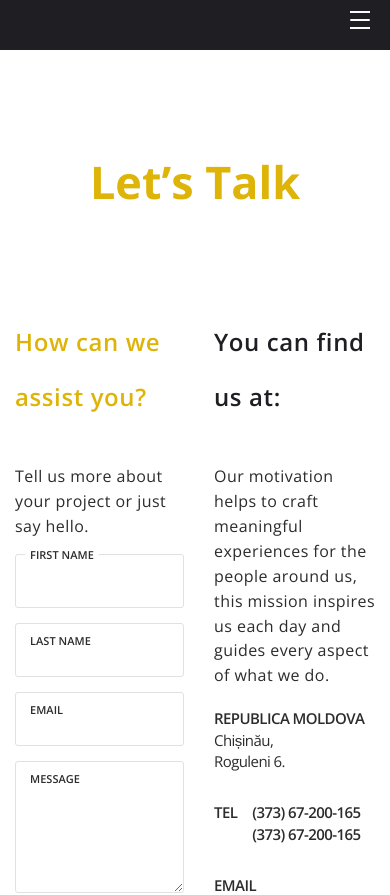
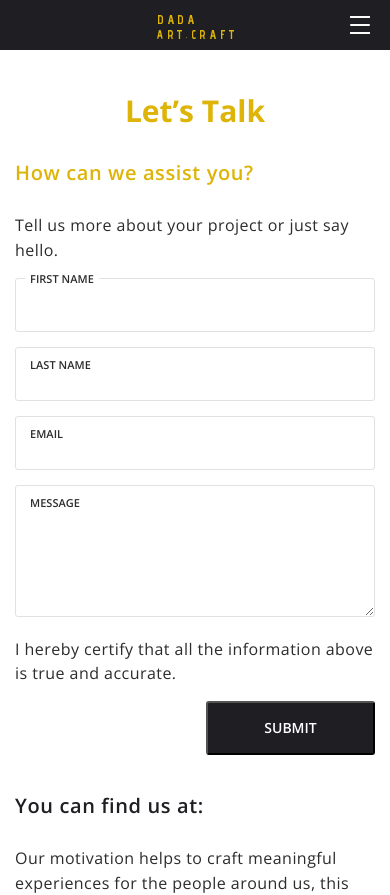
Before and after one commit to Lyyov/dada.artcraft, a React (Create React App) app: page /contacts in a window 390 px wide. Shown: the top 895 px of the page. Built offline with nearby package versions, Linux system fonts and the light colour scheme.

Commit message:
contact and brief page for mobile

```diff
--- a/src/components/pages/About/about.scss
+++ b/src/components/pages/About/about.scss
@@ -1,5 +1,3 @@
-@import "../../../style/variables.scss";
-
 .about {
   background-color: $black_bcg;
   padding: 40px 0;
@@ -33,7 +31,6 @@
   }
 
   .borders {
-
     &-top,
     &-bottom {
       height: 6px;
@@ -43,4 +40,17 @@
       width: 6px;
     }
   }
+
+  @include respond_to(sm) {
+    padding: 30px 15px;
+    &__title {
+      margin-bottom: 15px;
+      margin-top: 30px;
+    }
+    &__text {
+      padding: 0 15px;
+      padding-bottom: 30px;
+      width: 100%;
+    }
+  }
 }
--- a/src/components/pages/Contacts/Brief.js
+++ b/src/components/pages/Contacts/Brief.js
@@ -66,7 +66,7 @@ const Brief = () => {
     <div className="brief" id="brief">
       <div className="container">
         <div className="brief__content">
-          <form onSubmit={handleSubmit} className="brief__form">
+          <form className="brief__form">
             <input type="hidden" name="form-name" value="brief" />
             <h3 className="brief__title title">Brief</h3>
             <p className="brief__text">
@@ -209,71 +209,16 @@ const Brief = () => {
             </p>
 
             <div className="col-md-5">
-              <input type="submit" value="Submit" />
+              <div className="text-center">
+                <span className="brief__button button" onClick={handleSubmit}>
+                  <span>Submit</span>
+                </span>
+              </div>
             </div>
             <div className="col-sm-12">
               {formStatus && handleFormStatus(formStatus)}
             </div>
           </form>
-
-          {/* <div className="text-center">
-            <Link to="/brief" className="contact__button button">
-              <span>Send</span>
-              <span className="button__icon">
-                <svg
-                  width="8px"
-                  height="13px"
-                  viewBox="0 0 8 13"
-                  version="1.1"
-                  xmlns="http://www.w3.org/2000/svg"
-                >
-                  <title>Path</title>
-                  <g
-                    id="Services"
-                    stroke="none"
-                    strokeWidth="1"
-                    fill="none"
-                    fillRule="evenodd"
-                  >
-                    <g
-                      id="Desktop-HD"
-                      transform="translate(-759.000000, -2190.000000)"
-                    >
-                      <g
-                        id="HOW-IT-WORKS"
-                        transform="translate(60.000000, 1797.000000)"
-                      >
-                        <g
-                          id="buton"
-                          transform="translate(528.000000, 363.000000)"
-                        >
-                          <text
-                            id="Apply"
-                            font-family="OpenSans-SemiBold, Open Sans"
-                            fontSize="21"
-                            font-weight="500"
-                            fill="#312F35"
-                          >
-                            <tspan x="102" y="43">
-                              Apply
-                            </tspan>
-                          </text>
-                          <path
-                            d="M172,42 L177.920817,36.6788875 C177.971169,36.6334667 178,36.5683833 178,36.5 C178,36.4316167 177.971169,36.3665333 177.920817,36.3211125 L172,31"
-                            id="Path"
-                            stroke="#3A3A3A"
-                            stroke-width="1.5"
-                            stroke-linecap="round"
-                            stroke-linejoin="round"
-                          ></path>
-                        </g>
-                      </g>
-                    </g>
-                  </g>
-                </svg>
-              </span>
-            </Link>
-          </div> */}
         </div>
       </div>
     </div>
--- a/src/components/pages/Contacts/Contact.js
+++ b/src/components/pages/Contacts/Contact.js
@@ -60,7 +60,7 @@ const Contact = () => {
       <div className="container">
         <h3 className="contact__title title">Let’s Talk</h3>
         <div className="row contact__row">
-          <div className="col-lg-5 col-md-6">
+          <div className="col-lg-5 col-md-6 col-12">
             <h5 className="contact__subtitle subtitle">
               How can we assist you?
             </h5>
@@ -166,7 +166,7 @@ const Contact = () => {
               </div>
             </form>
           </div>
-          <div className="col-lg-5 col-md-6">
+          <div className="col-lg-5 col-md-6 col-12">
             <h5 className="contact__subtitle right">You can find us at:</h5>
             <p className="contact__text">
               Our motivation helps to craft meaningful experiences for the
--- a/src/components/pages/Contacts/contact.scss
+++ b/src/components/pages/Contacts/contact.scss
@@ -81,6 +81,31 @@
       background-color: $color_cielo-blue;
     }
   }
+
+  @include respond_to(sm) {
+    padding: 40px 0;
+    &__title {
+      margin-bottom: 30px;
+    }
+
+    &__row {
+      display: block;
+
+      & > div:first-child {
+        margin-bottom: 40px;
+      }
+    }
+
+    &__subtitle {
+      line-height: 1;
+      font-size: 20px;
+      margin-bottom: 30px;
+    }
+
+    &__button {
+      margin-top: 30px;
+    }
+  }
 }
 
 .brief {
@@ -99,6 +124,10 @@
     margin: 60px 0;
   }
 
+  &__button {
+    margin-bottom: 10px;
+  }
+
   .input-container {
     &__input {
       border-color: #41504b;
@@ -115,7 +144,16 @@
     }
   }
 
-  .button {
-    margin-top: 0;
+  @include respond_to(sm) {
+    &__content {
+      padding: 40px 0;
+    }
+    &__form {
+      width: 100%;
+      padding: 0 15px;
+    }
+    &__text {
+      margin: 30px 0;
+    }
   }
 }
--- a/src/containers/Header/Header.js
+++ b/src/containers/Header/Header.js
@@ -78,6 +78,9 @@ const Header = () => {
           >
             <div className="burger-icon"></div>
           </button>
+          <Link className="header__logo header__logo-mobile logo" to="/">
+            <img src={logo} alt="logo" />
+          </Link>
         </div>
       </div>
       {burger && backdrop()}
--- a/src/containers/Header/header.scss
+++ b/src/containers/Header/header.scss
@@ -1,5 +1,3 @@
-@import "../../style/variables.scss";
-
 .header {
   position: fixed;
   z-index: 100;
@@ -88,6 +86,14 @@
       color: $color_hover;
       text-decoration: none;
     }
+
+    &-mobile {
+      display: none;
+    }
+    @include respond_to(sm) {
+      display: block;
+      top: 15px;
+    }
   }
 
   &__backdrop {
@@ -120,12 +126,12 @@
   outline: 0;
   border: 0;
   position: absolute;
-  top: 5px;
+  top: 10px;
   right: 20px;
   z-index: 3;
   display: none;
 
-  @media (max-width: 767px) {
+  @include respond_to(sm) {
     display: block;
   }
 
--- a/src/style/style.scss
+++ b/src/style/style.scss
@@ -84,6 +84,10 @@ h3 {
   color: $color_orange;
   text-align: center;
   font-weight: 700;
+
+  @include respond_to(sm) {
+    font-size: 30px;
+  }
 }
 
 .text-center {
```
